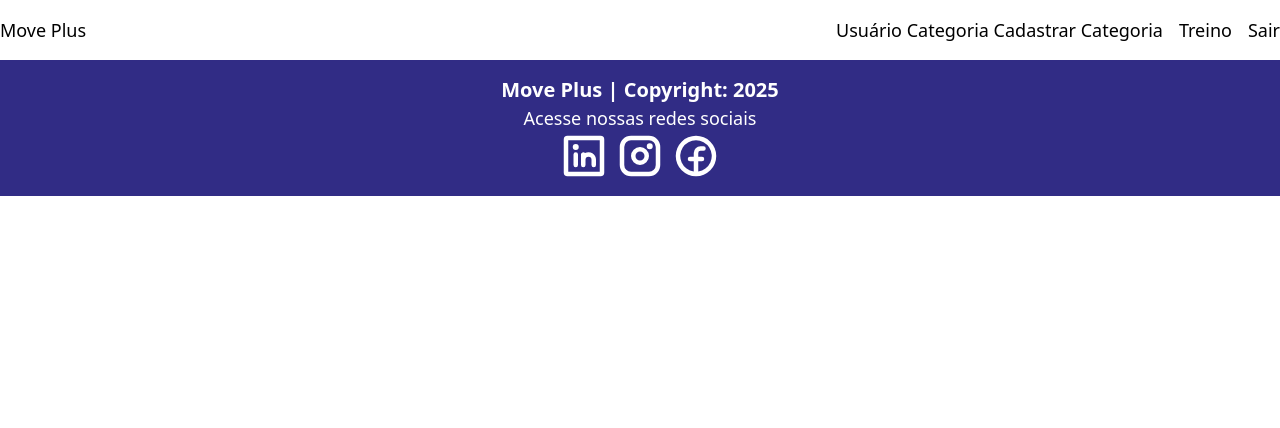
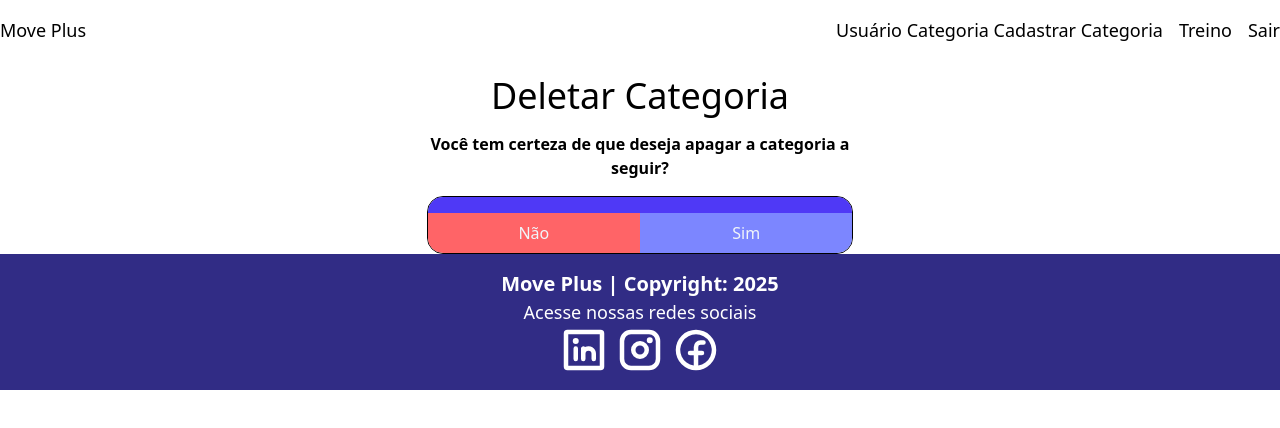
Before and after one commit to Time-Gene-Mulheres/Move-Plus-FrontEnd, a React (Vite) app: page /deletarcategoria/1 in a window 1280 px wide. Shown: the top 428 px of the page. Built offline with nearby package versions, Linux system fonts and the light colour scheme; no server answers.

Commit message:
feat: adicionando o crud de deletar

```diff
--- a/src/App.tsx
+++ b/src/App.tsx
@@ -9,6 +9,7 @@ import ListaTreinos from './components/treinos/listatreinos/ListaTreinos'
 
 import FormUsuario from './components/usuarios/formusuarios/FormUsuario'
 import FormCategoria from './components/categoria/formcategoria/FormCategoria'
+import DeletarCategoria from './components/categoria/deletarcategoria/DeletarCategoria'
 
 
 function App() {
@@ -28,6 +29,7 @@ function App() {
 
         <Route path='/cadastrarcategoria' element={<FormCategoria/>}/>
         <Route path='/editarcategoria/:id' element={<FormCategoria/>}/>
+        <Route path='/deletarcategoria/:id' element={<DeletarCategoria/>}/>
 
       </Routes>
       <Footer/>
--- a/src/components/categoria/cardcategorias/CardCategorias.tsx
+++ b/src/components/categoria/cardcategorias/CardCategorias.tsx
@@ -21,7 +21,7 @@ function CardCategorias({ categoria }: CardCategoriasProps) {
                     <button>Editar</button>
                 </Link>
 
-                <Link to='' className='text-slate-100 bg-red-400 hover:bg-red-700 w-full
+                <Link to={`/deletarcategoria/${categoria.id}`} className='text-slate-100 bg-red-400 hover:bg-red-700 w-full
                     flex items-center justify-center'>
                     <button>Deletar</button>
                 </Link>
--- a/src/components/categoria/deletarcategoria/DeletarCategoria.tsx
+++ b/src/components/categoria/deletarcategoria/DeletarCategoria.tsx
@@ -1,4 +1,51 @@
-function DeletarCategoria() {
+import { useState, useContext, useEffect } from "react"
+import { useNavigate, useParams } from "react-router-dom"
+import Categoria from "../../../models/Categoria"
+import { buscar, deletar } from "../../../service/Service"
+import { RotatingLines } from "react-loader-spinner"
+
+function DeletarTema() {
+
+    const navigate = useNavigate()
+
+    const [categoria, setCategoria] = useState<Categoria>({} as Categoria)
+    const [isLoading, setIsLoading] = useState<boolean>(false)
+
+    const { id } = useParams<{ id: string }>()
+
+    async function buscarPorId(id: string) {
+        try {
+            await buscar(`/categorias/${id}`, setCategoria)
+        } catch (error: any) {
+            alert('Erro ao buscar categoria')
+        }
+    }
+
+    useEffect(() => {
+        if (id !== undefined) {
+            buscarPorId(id)
+        }
+    }, [id])
+
+    async function deletarCategoria() {
+        setIsLoading(true)
+
+        try {
+            await deletar(`/categorias/${id}`)
+            alert('Tema apagado com sucesso')
+
+        } catch (error: any) {
+            alert('Erro ao deletar categoria')
+        }
+
+        setIsLoading(false)
+        retornar()
+    }
+
+    function retornar() {
+        navigate("/usuarios")
+    }
+
     return (
         <div className='container w-1/3 mx-auto'>
             <h1 className='text-4xl text-center my-4'>Deletar Categoria</h1>
@@ -7,22 +54,32 @@ function DeletarCategoria() {
             <div className='border flex flex-col rounded-2xl overflow-hidden justify-between'>
                 <header
                     className='py-2 px-6 bg-indigo-600 text-white font-bold text-2xl'>
-                    Tema
+                    {categoria.descricao}
                 </header>
-                <p className='p-8 text-3xl bg-slate-200 h-full'>tema</p>
                 <div className="flex">
                     <button
-                        className='text-slate-100 bg-red-400 hover:bg-red-600 w-full py-2'>
+                        className='text-slate-100 bg-red-400 hover:bg-red-600 w-full py-2'
+                        onClick={retornar}>
                         Não
                     </button>
                     <button
                         className='w-full text-slate-100 bg-indigo-400
-                                   hover:bg-indigo-600 flex items-center justify-center'>
-                        Sim
+                                   hover:bg-indigo-600 flex items-center justify-center'
+                                   onClick={deletarCategoria}>
+                        {isLoading ?
+                            <RotatingLines
+                                strokeColor="white"
+                                strokeWidth="5"
+                                animationDuration="0.75"
+                                width="24"
+                                visible={true}
+                            /> :
+                            <span>Sim</span>
+                        }
                     </button>
                 </div>
             </div>
         </div>
     )
 }
-export default DeletarCategoria
+export default DeletarTema
```
